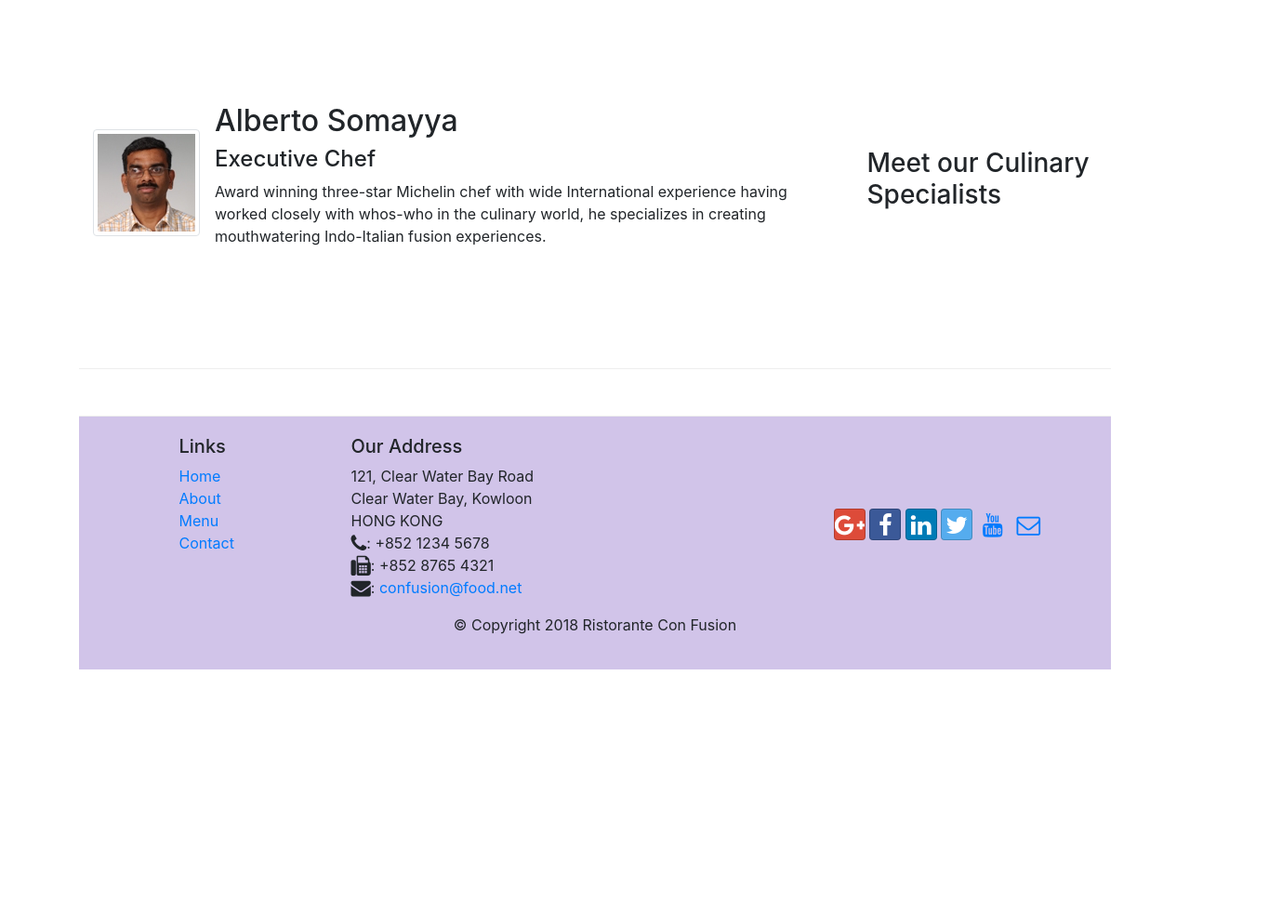
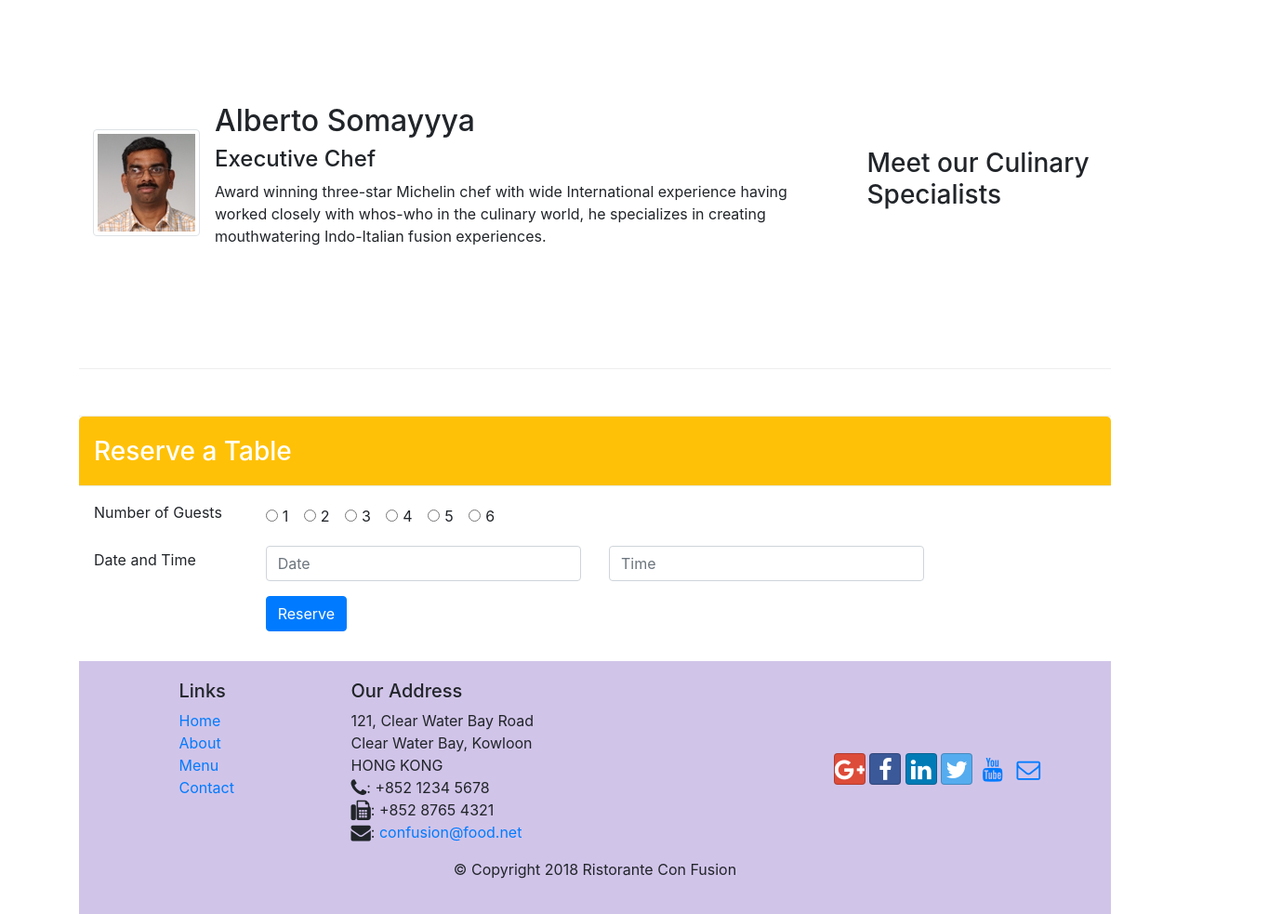
Before and after one commit to Oishani/Learning-Bootstrap4, a website: page index.html in a window 1280 px wide. Shown: the part 923-1906 px from the top of the page at 93% size, 1379 px wide, since content can reach past the window. Before the commit the page ends 1643 px from the top, so only its background shows below. Drawn offline with nearby package versions, Linux system fonts and the light colour scheme.

Commit message:
Assignment 2: part 1, 3 (partial solution)

```diff
--- a/index.html
+++ b/index.html
@@ -37,6 +37,8 @@
             </div>
         </div>
     </nav>
+
+
     <header class="jumbotron">
         <div class="container">
             <div class="row row-header">
@@ -47,6 +49,9 @@
                 </div>
                 <div class="col-12 col-sm align-self-center">
                     <img src="img/logo.png" class="img-fluid" alt="">
+                </div>
+                <div class="col-12 col-sm align-self-center">
+                    <button class="btn btn-block btn-warning" id="reserveTableButton">Reserve Table</a>
                 </div>
             </div>
         </div>
@@ -94,7 +99,7 @@
                         <img class="d-flex mr-3 align-self-center img-thumbnail" src="img/alberto.png"
                             alt="Alberto Somayya">
                         <div class="media-body">
-                            <h2 class="mt-0">Alberto Somayya</h2>
+                            <h2 class="mt-0">Alberto Somayyya</h2>
                             <h4>Executive Chef</h4>
                             <p>Award winning three-star Michelin chef with wide International experience having
                                 worked
@@ -107,6 +112,69 @@
                 </div>
             </div>
         </div>
+
+        <form method="POST">
+            <div class="modal-header bg-warning text-white">
+                <h3 class="modal-title">Reserve a Table</h3>
+            </div>
+            <div class="modal-body">
+                <div class="form-group row align-items-center">
+                    <div class="col-12 col-sm-2">
+                        <label for="numguests">Number of Guests</label>
+                    </div>
+                    <div class="col-12 col-sm-10">
+                        <div class="form-check form-check-inline">
+                            <input class="form-check-input" type="radio" name="numguests" id="numguests1" value="1">
+                            <label class="form-check-label" for="numguests1">1</label>
+                        </div>
+
+                        <div class="form-check form-check-inline">
+                            <input class="form-check-input" type="radio" name="numguests" id="numguests2" value="1">
+                            <label class="form-check-label" for="numguests2">2</label>
+                        </div>
+
+                        <div class="form-check form-check-inline">
+                            <input class="form-check-input" type="radio" name="numguests" id="numguests3" value="1">
+                            <label class="form-check-label" for="numguests3">3</label>
+                        </div>
+
+                        <div class="form-check form-check-inline">
+                            <input class="form-check-input" type="radio" name="numguests" id="numguests4" value="1">
+                            <label class="form-check-label" for="numguests4">4</label>
+                        </div>
+
+                        <div class="form-check form-check-inline">
+                            <input class="form-check-input" type="radio" name="numguests" id="numguests5" value="1">
+                            <label class="form-check-label" for="numguests5">5</label>
+                        </div>
+
+                        <div class="form-check form-check-inline">
+                            <input class="form-check-input" type="radio" name="numguests" id="numguests6" value="1">
+                            <label class="form-check-label" for="numguests6">6</label>
+                        </div>
+
+                    </div>
+                </div>
+
+                <div class="row form-group align-items-center">
+                    <div class="col-12 col-sm-2">
+                        <label>Date and Time</label>
+                    </div>
+                    <div class="col-12 col-sm-4">
+                        <input type="text" placeholder="Date" name="date" id="date" class="form-control">
+                    </div>
+                    <div class="col-12 col-sm-4">
+                        <input type="text" placeholder="Time" name="time" id="time" class="form-control">
+                    </div>
+                </div>
+
+                <div class="row form-group">
+                    <div class="col-12 offset-sm-2">
+                        <button type="submit" class="btn btn-primary">Reserve</button>
+                    </div>
+                </div>
+            </div>
+        </form>
 
         <footer class="footer">
             <div class="container">
```
Also changed, not shown: aboutus.html (+3 -0 lines), contactus.html (+3 -0 lines).
